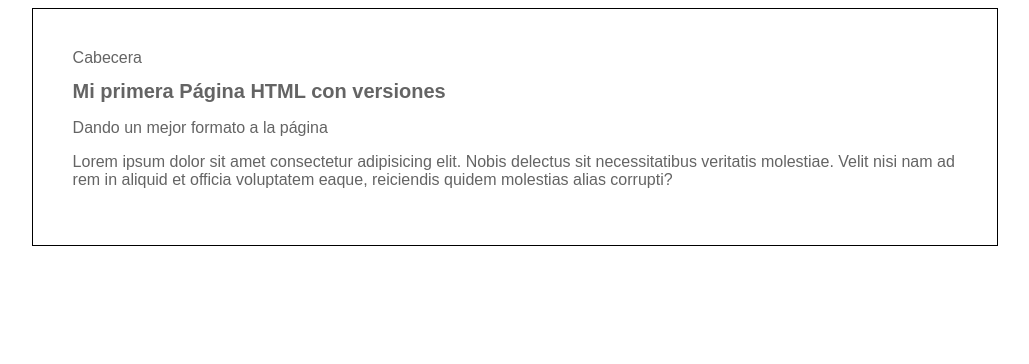
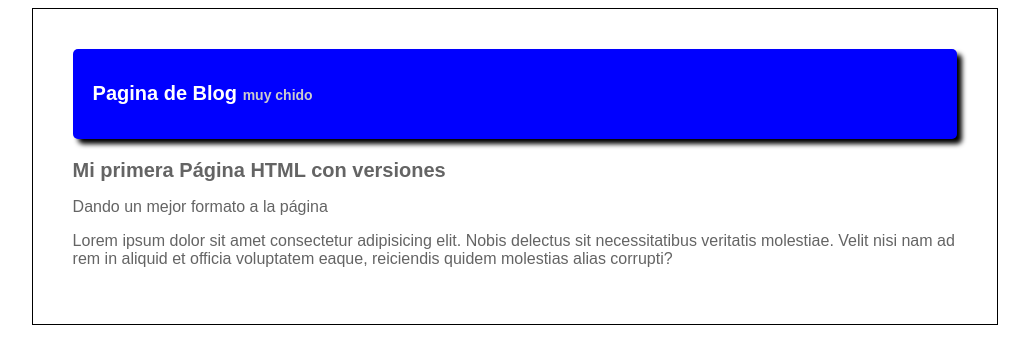
Before and after one commit to franlop24/primerGHitHubProject, a plain HTML site: page index.html in a window 1280 px wide. Shown: the whole page, without its empty margins (125-1154 px from the left). Drawn offline with Linux system fonts and the light colour scheme.

Commit message:
dando formato a la cabecera

```diff
--- a/css/estilos.css
+++ b/css/estilos.css
@@ -14,3 +14,17 @@ body {
 h1 {
     font-size: 20px;
 }
+
+.cabecera {
+    padding: 20px;
+    margin-bottom: 20px;
+    background-color:blue;
+    color: white;
+    border-radius: 5px;
+    box-shadow: 5px 5px 5px black;
+}
+
+.cabecera span {
+    font-size: .7em;
+    color: #cccccc;
+}
--- a/index.html
+++ b/index.html
@@ -9,7 +9,7 @@
 <body>
     <div class="container">
         <div class="cabecera">
-            Cabecera
+            <h1>Pagina de Blog <span>muy chido</span></h1>
         </div>
         <div class="post">
             <h1>Mi primera Página HTML con versiones</h1>
```
